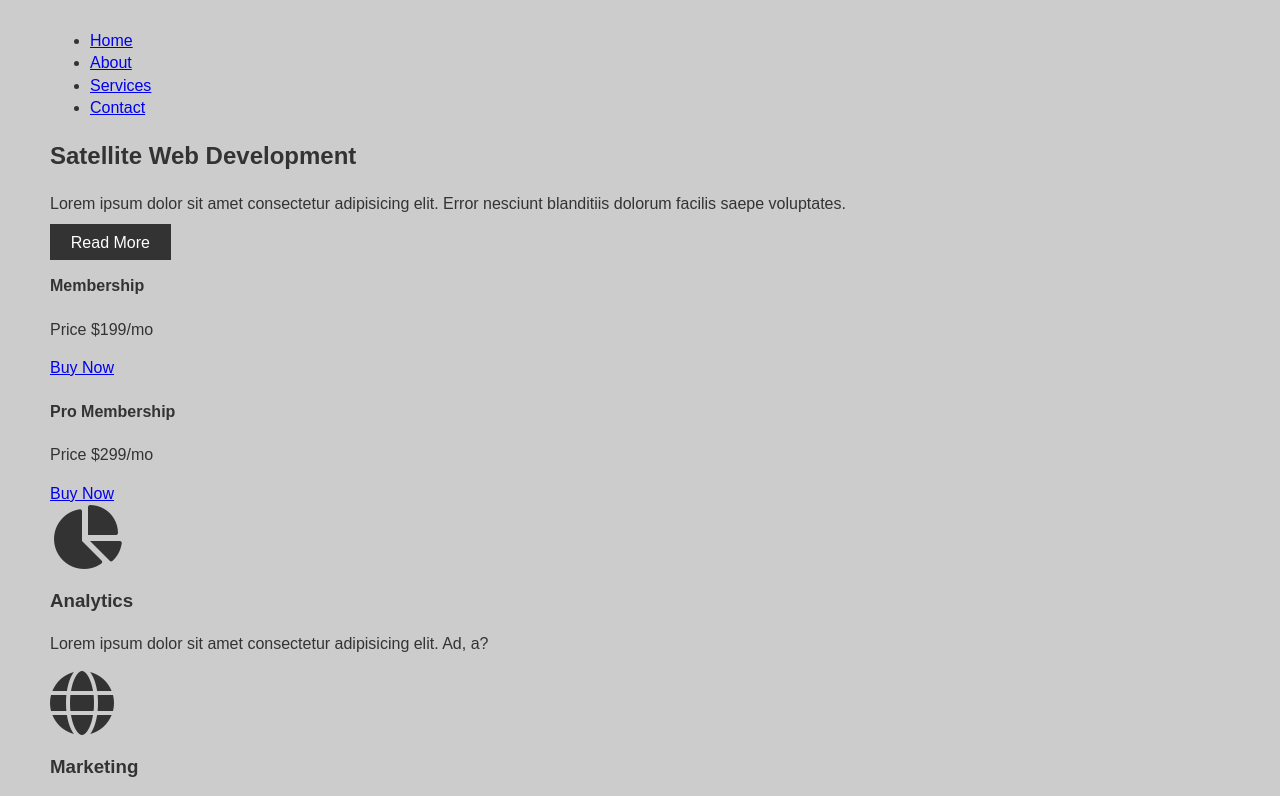
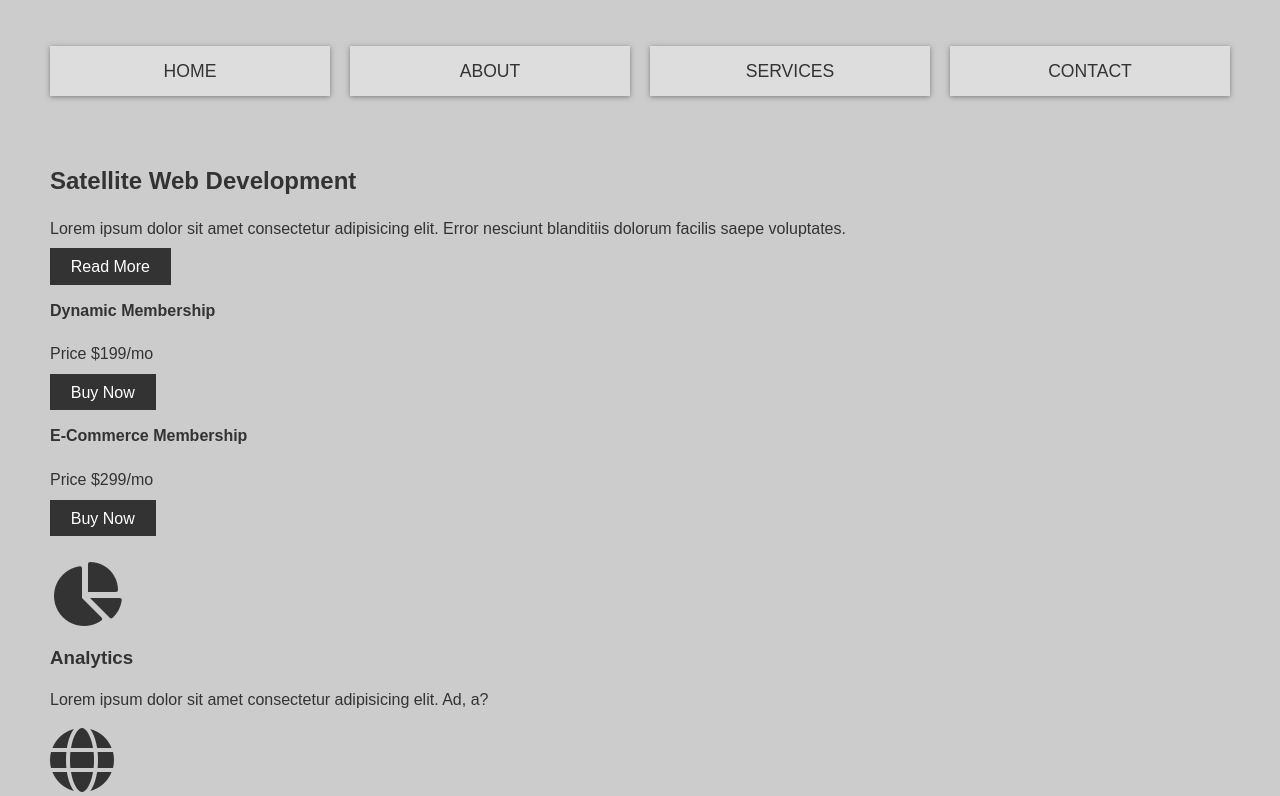
Before and after one commit to robertparkala/Satellite-One-Web-Development-Grid-Page, a plain HTML site: page index.html in a window 1280 px wide. Shown: the top 796 px of the page. Drawn offline with Linux system fonts and the light colour scheme.

Commit message:
updated membership packages

```diff
--- a/css/style.css
+++ b/css/style.css
@@ -3,7 +3,7 @@
   --primary-color: #ddd;
   --dark-color: #333;
   --light-color: #fff;
-    --shadow-color: #0 1px 5px rgba(104, 104, 104, 0.8)
+  --shadow-color: 0 1px 5px rgba(104, 104, 104, 0.8);
 }
 
 html {
@@ -29,3 +29,35 @@ body {
 img {
   max-width: 100%;
 }
+
+.wrapper {
+  display: grid;
+  grid-gap: 2rem;
+}
+
+/* Navbar */
+
+.main-nav ul {
+  display: grid;
+  grid-gap: 20px;
+  padding: 0;
+  list-style: none;
+  grid-template-columns: repeat(4, 1fr);
+}
+
+.main-nav a {
+    background: var(--primary-color);
+    display: block;
+    text-decoration: none;
+    padding: 0.8rem;
+    text-align: center;
+    color: var(--dark-color);
+    text-transform: uppercase;
+    font-size: 1.1rem;
+    box-shadow: var(--shadow-color);
+}
+
+.main-nav a:hover {
+    background: var(--dark-color);
+    color: var(--light-color);
+}
--- a/index.html
+++ b/index.html
@@ -13,7 +13,7 @@
   <body>
     <div class="wrapper">
       <!-- Navigation -->
-      <nav class="main-dash-nav">
+      <nav class="main-nav">
         <ul>
           <li><a href="#">Home</a></li>
           <li><a href="#">About</a></li>
@@ -33,14 +33,14 @@
           <a href="#" class="btn">Read More</a>
         </header>
         <div class="top-box top-box-a">
-          <h4>Membership</h4>
+          <h4>Dynamic Membership</h4>
           <p>Price $199/mo</p>
-          <a href="#" class="bnt">Buy Now</a>
+          <a href="#" class="btn">Buy Now</a>
         </div>
         <div class="top-box top-box-b">
-          <h4>Pro Membership</h4>
+          <h4>E-Commerce Membership</h4>
           <p>Price $299/mo</p>
-          <a href="#" class="bnt">Buy Now</a>
+          <a href="#" class="btn">Buy Now</a>
         </div>
       </section>
 
@@ -86,15 +86,15 @@
 
       <!-- Portfolio -->
       <section class="portfolio">
-        <img src="img/portf1.jpg" alt="">
-        <img src="img/portf2.jpg" alt="">
-        <img src="img/portf3.jpg" alt="">
-        <img src="img/portf4.jpg" alt="">
-        <img src="img/portf5.jpg" alt="">
-        <img src="img/portf6.jpg" alt="">
-        <img src="img/portf7.jpg" alt="">
-        <img src="img/portf8.jpg" alt="">
-        <img src="img/portf9.jpg" alt="">
+        <img src="img/portf1.jpg" alt="" />
+        <img src="img/portf2.jpg" alt="" />
+        <img src="img/portf3.jpg" alt="" />
+        <img src="img/portf4.jpg" alt="" />
+        <img src="img/portf5.jpg" alt="" />
+        <img src="img/portf6.jpg" alt="" />
+        <img src="img/portf7.jpg" alt="" />
+        <img src="img/portf8.jpg" alt="" />
+        <img src="img/portf9.jpg" alt="" />
       </section>
 
       <!-- Footer -->
```
Also changed, not shown: 1 other file. Lines whose indentation alone changed are shown as unchanged.
